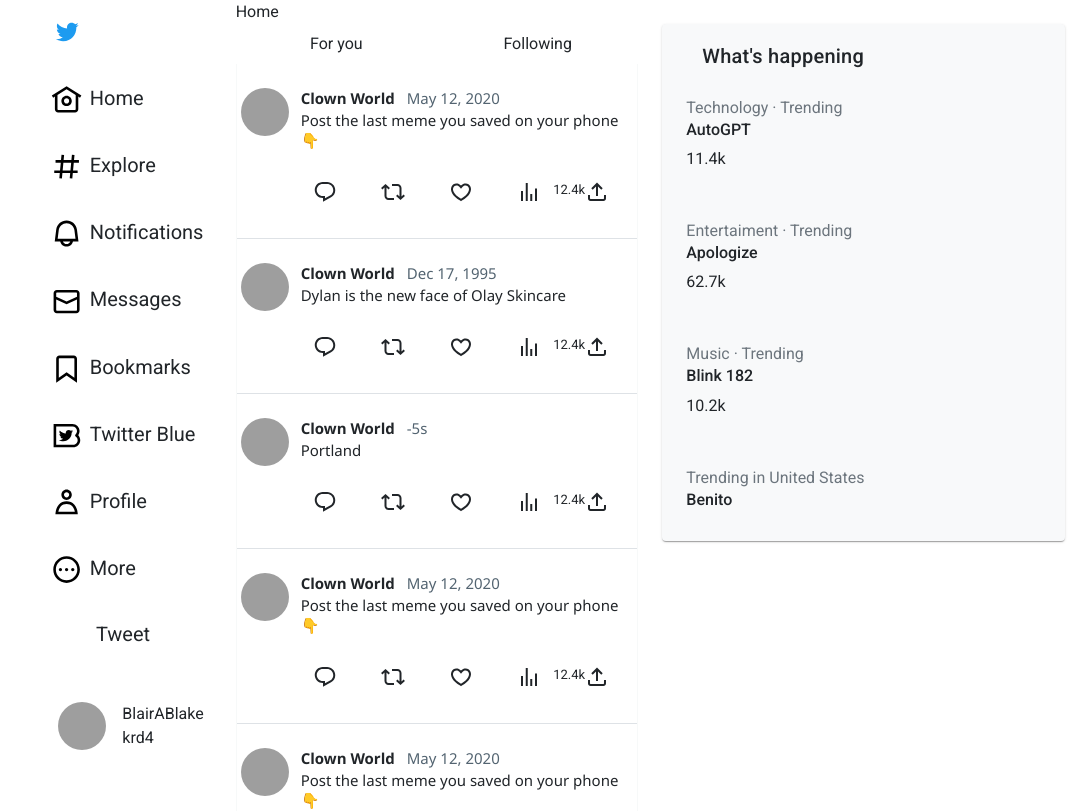
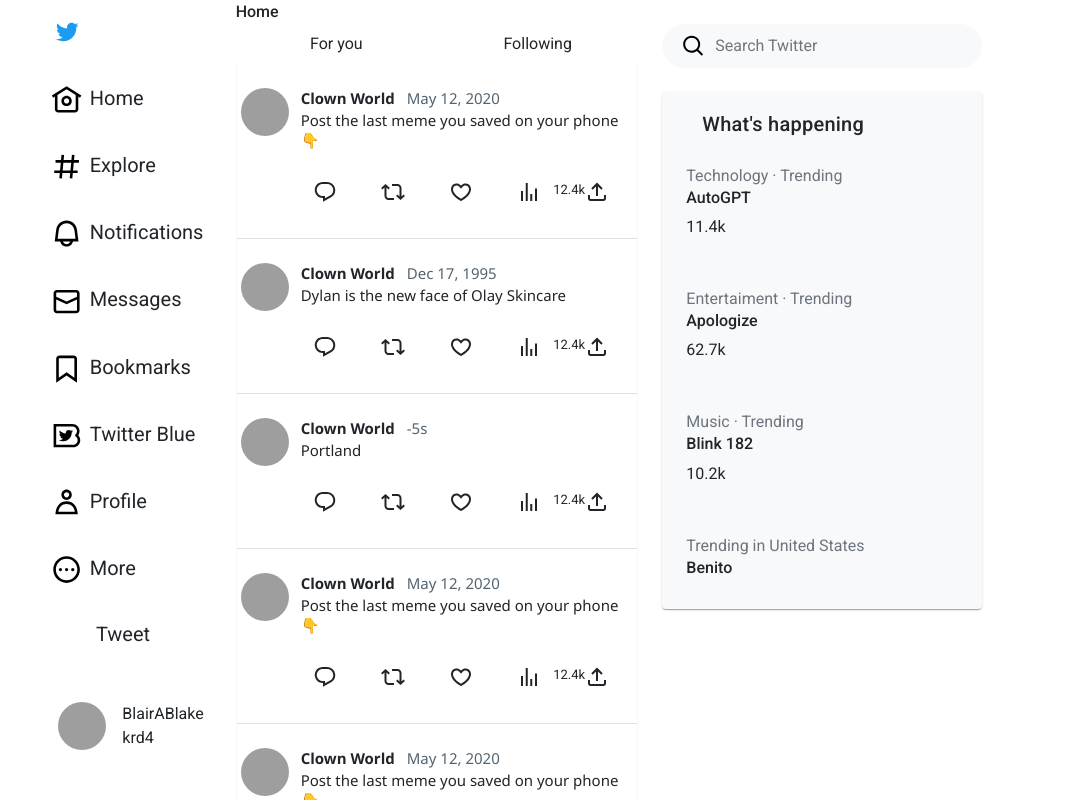
Before and after one commit to BlairABlake/twitter-clone, an Angular app in the folder frontend/twitter-frontend/: page / in a window 1280 px wide. Shown: the top 811 px of the page, without its empty margins (203-1280 px from the left). Built offline with nearby package versions, Linux system fonts and the light colour scheme; grey boxes are pictures that could not be loaded.

Commit message:
add search component

```diff
--- a/frontend/twitter-frontend/src/app/app.component.css
+++ b/frontend/twitter-frontend/src/app/app.component.css
@@ -2,6 +2,9 @@
 body {
   margin: 0;
   padding: 0;
+  height: 100%;
+  overflow: hidden;
+  overscroll-behavior-y: none;
 }
 
 * {
--- a/frontend/twitter-frontend/src/app/home/home.module.ts
+++ b/frontend/twitter-frontend/src/app/home/home.module.ts
@@ -8,6 +8,7 @@
 import { LinkComponent } from '../link/link.component';
 import { AccountsModule } from "../accounts/accounts.module";
 import { MatButtonModule } from '@angular/material/button';
+import { SearchComponent } from '../search/search.component';
 
 
 
@@ -26,7 +27,8 @@
         TrendsModule,
         LinkComponent,
         AccountsModule,
-        MatButtonModule
+        MatButtonModule,
+        SearchComponent
     ]
 })
 export class HomeModule { }
--- a/frontend/twitter-frontend/src/app/home/home/home.component.css
+++ b/frontend/twitter-frontend/src/app/home/home/home.component.css
@@ -7,3 +7,13 @@
   color: rgb(29, 155, 240);
   line-height: 20px;
 }
+
+
+.home {
+  position: absolute;
+  top: 0;
+  bottom: 0;
+  left: 0;
+  right: 0;
+  overflow: auto;
+}
--- a/frontend/twitter-frontend/src/app/home/home/home.component.html
+++ b/frontend/twitter-frontend/src/app/home/home/home.component.html
@@ -1,3 +1,4 @@
+<div class="home">
   <div *ngIf="isTablet">
     <div class="d-flex flex-column">
       <div class="d-flex">
@@ -21,16 +22,20 @@
     <div class="container-fluid">
       <div class="row">
         <div class="col">
-        <header class="d-flex flex-column w-100 align-items-end">
+          <div class="d-flex flex-column w-100 align-items-end">
+            <div class="position-fixed">
+              <header>
                 <div class="d-flex flex-column pl-1 pr-1 w-80 align-items-center">
                   <app-header></app-header>
                   <app-account-small class="mt-3 w-100"></app-account-small>
                 </div>
               </header>
             </div>
+          </div>
+        </div>
         <div class="col">
-        <div class="sticky-top">
-          <span>Home</span>
+          <div class="sticky-top bg-white">
+            <span class="h6 h-100">Home</span>
             <div class="d-flex justify-content-center">
               <app-link class="w-100 text-center">For you</app-link>
               <app-link class="w-100 text-center">Following</app-link>
@@ -39,8 +44,14 @@
           <app-tweet-list></app-tweet-list>
         </div>
         <div class="col">
-        <app-trend-list class="m-5"></app-trend-list>
+          <div class="d-flex flex-column w-100 align-items-start">
+            <div class="position-fixed w-25">
+              <app-search text="Search Twitter" class="m-5"></app-search>
+              <app-trend-list class=""></app-trend-list>
             </div>
           </div>
         </div>
       </div>
+    </div>
+  </div>
+</div>
--- /dev/null
+++ b/frontend/twitter-frontend/src/app/search/search.component.css
@@ -0,0 +1,23 @@
+
+.search {
+  width: 100%;
+  display: flex;
+  align-items: center;
+  justify-content: center;
+  padding: 10px;
+  border-radius: 40px;
+}
+
+.search svg {
+  width: 100%;
+  height: 24px;
+  flex: 1;
+}
+
+.search input {
+  width: 100%;
+  flex: 6;
+  outline-style: none;
+  border: none;
+  background-color: transparent;
+}
--- /dev/null
+++ b/frontend/twitter-frontend/src/app/search/search.component.html
@@ -0,0 +1,4 @@
+<div class="search bg-light">
+  <svg viewBox="0 0 24 24" aria-hidden="true" class=""><g><path d="M10.25 3.75c-3.59 0-6.5 2.91-6.5 6.5s2.91 6.5 6.5 6.5c1.795 0 3.419-.726 4.596-1.904 1.178-1.177 1.904-2.801 1.904-4.596 0-3.59-2.91-6.5-6.5-6.5zm-8.5 6.5c0-4.694 3.806-8.5 8.5-8.5s8.5 3.806 8.5 8.5c0 1.986-.682 3.815-1.824 5.262l4.781 4.781-1.414 1.414-4.781-4.781c-1.447 1.142-3.276 1.824-5.262 1.824-4.694 0-8.5-3.806-8.5-8.5z"></path></g></svg>
+  <input [placeholder]="text">
+</div>
```
Also changed, not shown: frontend/twitter-frontend/src/app/search/search.component.ts (added, +13 -0 lines), 1 other file (tests, documents, lock files or other folders). Lines whose indentation alone changed are shown as unchanged.
